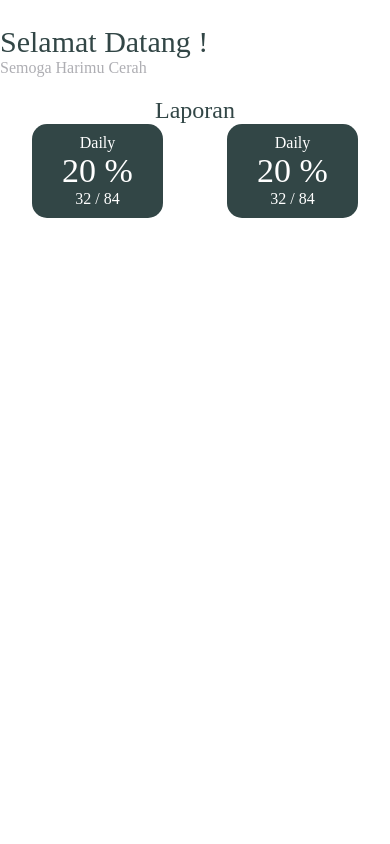
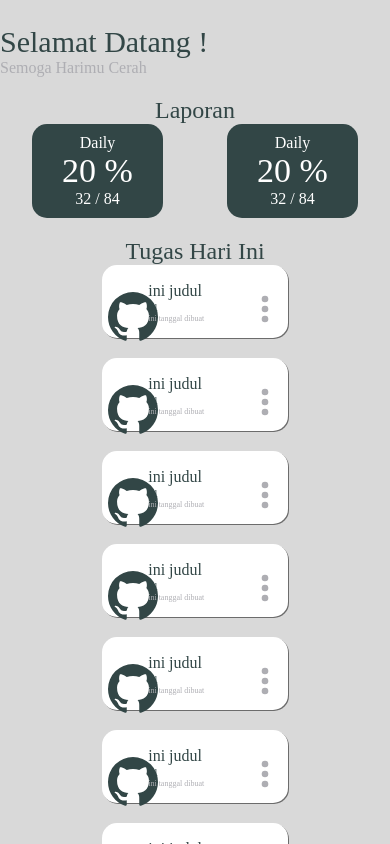
Before and after one commit to dafidafi25/my_todo_app, a React Native app: screen / in a window 390 px wide. Built offline with nearby package versions, Linux system fonts and the light colour scheme.

Commit message:
Todo Card with Elevation

```diff
--- a/src/Screen/Dashboard.tsx
+++ b/src/Screen/Dashboard.tsx
@@ -3,6 +3,8 @@ import WelcomePage from '@components/molecule/WelcomePage';
 import ReportCards from '@components/organism/ReportCards';
 import React from 'react';
 import { View, StyleSheet } from 'react-native';
+import TodoCards from '@components/organism/TodoCards';
+import colors from '@themes/Colors';
 
 interface IDashboardProps {}
 
@@ -11,15 +13,16 @@ const Dashboard: React.FC<IDashboardProps> = () => {
     <View style={styles.container}>
       <Spacer spacing={25} />
       <WelcomePage header="Selamat Datang !" subHeader="Semoga Harimu Cerah" />
-
       <Spacer />
       <ReportCards />
+      <Spacer />
+      <TodoCards />
     </View>
   );
 };
 
 const styles = StyleSheet.create({
-  container: { flex: 1 },
+  container: { flex: 1, backgroundColor: colors.backGround },
 });
 
 export default Dashboard;
--- /dev/null
+++ b/src/assets/icons/DotsVertical.tsx
@@ -0,0 +1,23 @@
+import SvgWrapper from '@components/atom/SvgWrapper';
+import React from 'react';
+import { Path, Svg } from 'react-native-svg';
+import IconProp from './IconProp';
+
+const DotsVertical: React.FC<IconProp> = ({
+  width = 24,
+  height = 24,
+  color,
+}) => {
+  return (
+    <SvgWrapper aspectRatio={24 / 24} width={width} height={height}>
+      <Svg width="100%" height="100%" fill="none" viewBox="0 0 24 24">
+        <Path
+          d="M12,16A2,2 0 0,1 14,18A2,2 0 0,1 12,20A2,2 0 0,1 10,18A2,2 0 0,1 12,16M12,10A2,2 0 0,1 14,12A2,2 0 0,1 12,14A2,2 0 0,1 10,12A2,2 0 0,1 12,10M12,4A2,2 0 0,1 14,6A2,2 0 0,1 12,8A2,2 0 0,1 10,6A2,2 0 0,1 12,4Z"
+          fill={color}
+        />
+      </Svg>
+    </SvgWrapper>
+  );
+};
+
+export default DotsVertical;
--- a/src/components/molecule/ReportCard.tsx
+++ b/src/components/molecule/ReportCard.tsx
@@ -18,9 +18,9 @@ const ReportCard: React.FC<IReportCardProps> = ({
 }) => {
   return (
     <View style={styles.container}>
-      <Text style={text.cardTitle}>{report}</Text>
+      <Text style={text.cardReportTitle}>{report}</Text>
       <Text style={text.cardReport}>{progressPercent}</Text>
-      <Text style={text.cardTitle}>{progressTask}</Text>
+      <Text style={text.cardReportTitle}>{progressTask}</Text>
     </View>
   );
 };
--- /dev/null
+++ b/src/components/molecule/TodoCard.tsx
@@ -0,0 +1,63 @@
+import DotsVertical from '@assets/icons/DotsVertical';
+import React from 'react';
+import { View, StyleSheet, Text } from 'react-native';
+import colors from '@themes/Colors';
+import text from '@styles/text';
+
+interface ITodoCardProps {
+  title: string;
+  time?: string;
+  createdAt: string;
+  icon: JSX.Element;
+}
+
+const TodoCard: React.FC<ITodoCardProps> = ({
+  title,
+  time,
+  createdAt,
+  icon,
+}) => {
+  return (
+    <View style={styles.container}>
+      <View style={styles.icon}>{icon}</View>
+
+      <View style={styles.text}>
+        <Text style={text.cardTitle}>{title}</Text>
+        {time && <Text style={text.cardContent}>{time}</Text>}
+        <Text style={text.cardFooter}>{createdAt}</Text>
+      </View>
+      <View style={styles.optionIcon}>
+        <DotsVertical color={colors.gray} width={40} />
+      </View>
+    </View>
+  );
+};
+
+const styles = StyleSheet.create({
+  container: {
+    flexDirection: 'row',
+    padding: 15,
+    marginHorizontal: 15,
+    borderRadius: 15,
+    shadowOffset: { width: 1, height: 1 },
+    shadowColor: 'black',
+    shadowOpacity: 0.5,
+    elevation: 5,
+    backgroundColor: colors.white,
+  },
+  icon: {
+    width: '20%',
+    alignItems: 'center',
+    justifyContent: 'center',
+    bottom: '5%',
+  },
+  text: { width: '70%' },
+  optionIcon: {
+    width: '10%',
+    alignItems: 'center',
+    justifyContent: 'center',
+    bottom: '2%',
+  },
+});
+
+export default TodoCard;
--- /dev/null
+++ b/src/components/organism/TodoCards.tsx
@@ -0,0 +1,38 @@
+import Github from '@assets/icons/Github';
+import Spacer from '@components/atom/Spacer';
+import TodoCard from '@components/molecule/TodoCard';
+import text from '@styles/text';
+import colors from '@themes/Colors';
+import React from 'react';
+import { View, StyleSheet, FlatList, Text } from 'react-native';
+
+interface ITodoCardsProps {}
+
+const TodoCards: React.FC<ITodoCardsProps> = () => {
+  const todos = ['a', 'a', 'a', 'a', 'a', 'a', 'a', 'a', 'a', 'a', 'a', 'a'];
+
+  return (
+    <View style={styles.container}>
+      <Text style={text.sectionTitle}>Tugas Hari Ini</Text>
+      <FlatList
+        data={todos}
+        renderItem={() => (
+          <View>
+            <TodoCard
+              title="ini judul"
+              time="01"
+              createdAt="ini tanggal dibuat"
+              icon={<Github color={colors.primary} width={60} />}
+            />
+            <Spacer />
+          </View>
+        )}
+      />
+    </View>
+  );
+};
+const styles = StyleSheet.create({
+  container: { flex: 1, alignItems: 'center' },
+});
+
+export default TodoCards;
--- a/src/styles/text.ts
+++ b/src/styles/text.ts
@@ -16,7 +16,7 @@ const text = StyleSheet.create({
     lineHeight: 18,
   },
 
-  cardTitle: {
+  cardReportTitle: {
     fontFamily: family.poppinsSemiBold,
     fontSize: size.font16,
     color: colors.white,
@@ -26,6 +26,23 @@ const text = StyleSheet.create({
     fontSize: size.font34,
     color: colors.white,
   },
+  cardTitle: {
+    fontFamily: family.poppinsSemiBold,
+    fontSize: size.font16,
+    color: colors.primary,
+    lineHeight: 22,
+  },
+  cardContent: {
+    fontFamily: family.poppinsRegular,
+    fontSize: size.font10,
+    color: colors.primary,
+    lineHeight: 12,
+  },
+  cardFooter: {
+    fontFamily: family.poppinsSemiBold,
+    fontSize: size.font8,
+    color: colors.gray,
+  },
   sectionTitle: {
     fontFamily: family.poppinsSemiBold,
     fontSize: size.font24,
--- a/src/themes/Fonts.ts
+++ b/src/themes/Fonts.ts
@@ -6,6 +6,8 @@ const family = {
 };
 
 const size = {
+  font8: 8,
+  font10: 10,
   font12: 12,
   font14: 14,
   font16: 16,
```
